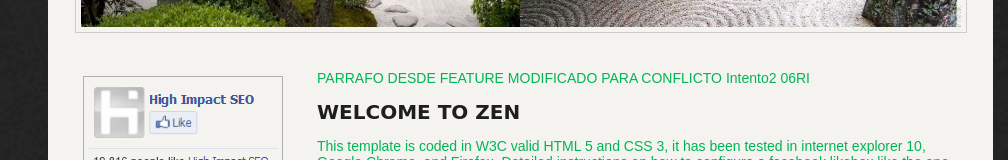
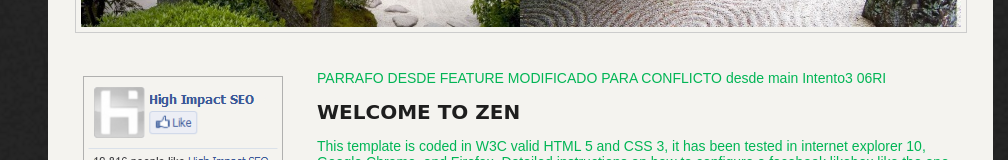
Before and after one commit to elias-rg/goal-06RI, a plain HTML site: page index.html in a window 1280 px wide. Shown: the part 389-549 px from the top of the page, without its empty margins (272-1280 px from the left). Drawn offline with Linux system fonts and the light colour scheme; a web font is replaced by a local one.

Commit message:
conflictlo desde main 06RI

```diff
--- a/index.html
+++ b/index.html
@@ -34,7 +34,7 @@
 <div class="page">
 
 <div class="main">
-<p>PARRAFO DESDE FEATURE MODIFICADO PARA CONFLICTO Intento2 06RI</p>
+<p>PARRAFO DESDE FEATURE MODIFICADO PARA CONFLICTO  desde main Intento3 06RI</p>
 <h1>Welcome To ZEN</h1>
 <p>This template is coded in W3C valid HTML 5 and CSS 3, it has been tested in internet explorer 10, Google Chrome, and Firefox. Detailed instructions on how to configure a facebook likebox like the one shown in the sidebar are also enclosed within HTML comment tags in the templates index.html file.</p>
 <blockquote>He who seeds a thought, harvests a destiny.<cite>Zen Proverb</cite></blockquote>
```
